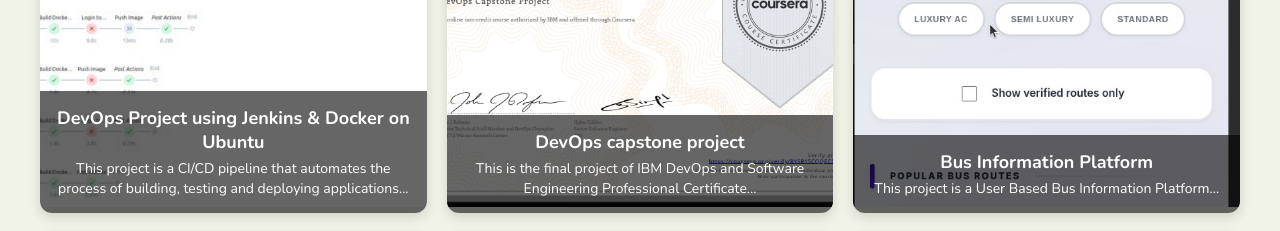
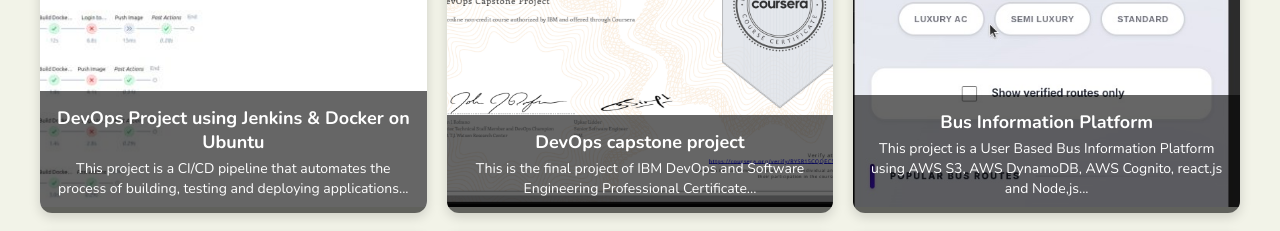
Before and after one commit to mihirishanika/my-portfolio, a React (Create React App) app: page / in a window 1280 px wide. Shown: the part 3920-4151 px from the top of the page. Built offline with nearby package versions, Linux system fonts and the light colour scheme.

Commit message:
Update Projects.jsx

```diff
--- a/src/components/Projects.jsx
+++ b/src/components/Projects.jsx
@@ -20,7 +20,7 @@
     {
       id: 3,
       title: "Bus Information Platform",
-      description: "This project is a User Based Bus Information Platform...",
+      description: "This project is a User Based Bus Information Platform using AWS S3, AWS DynamoDB, AWS Cognito, react.js and Node,js...",
       imageUrl: require("../images/businformation.jpg"),
       link: "https://github.com/mihirishanika/Bus-information-platform.git"
     },
```
